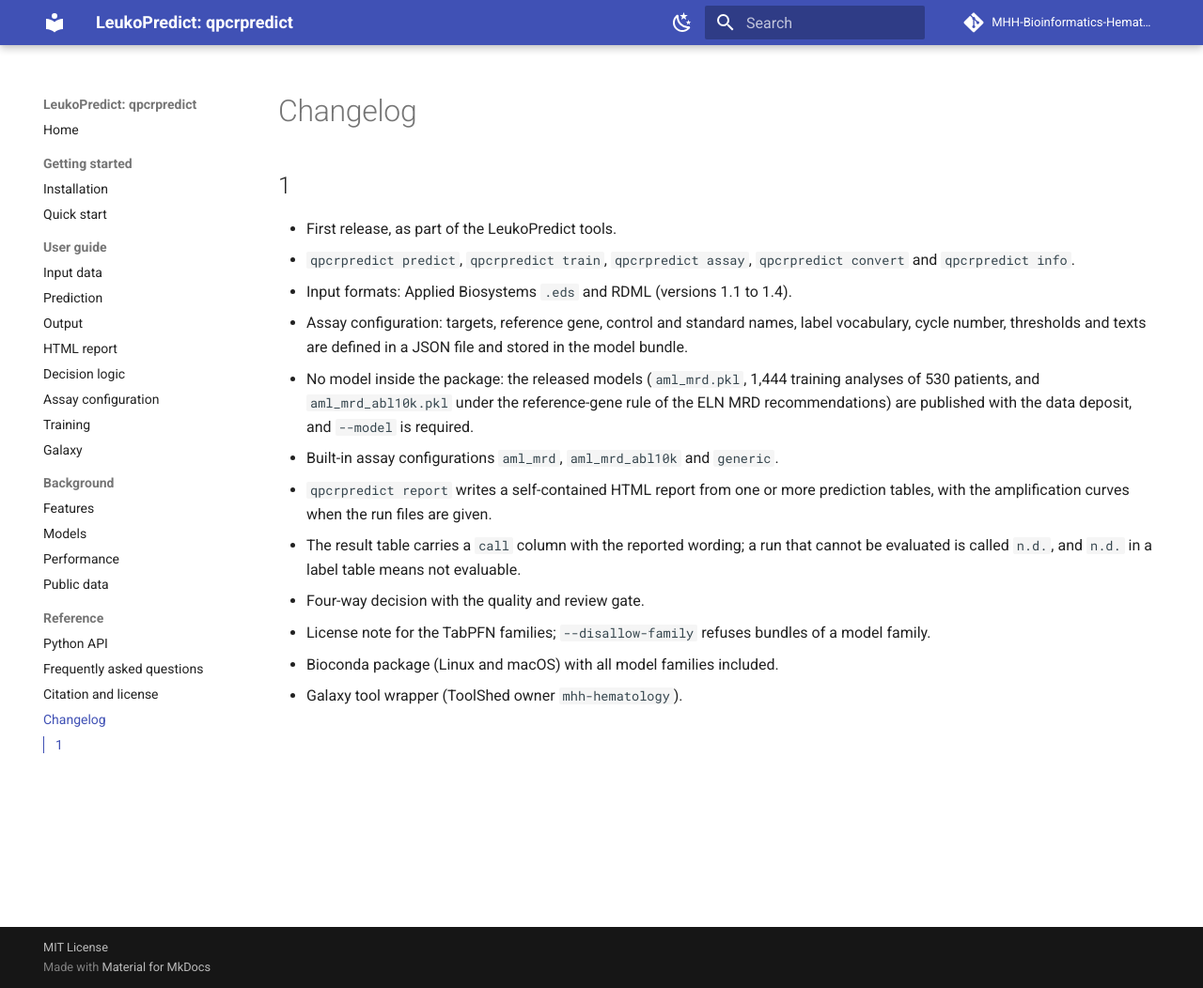
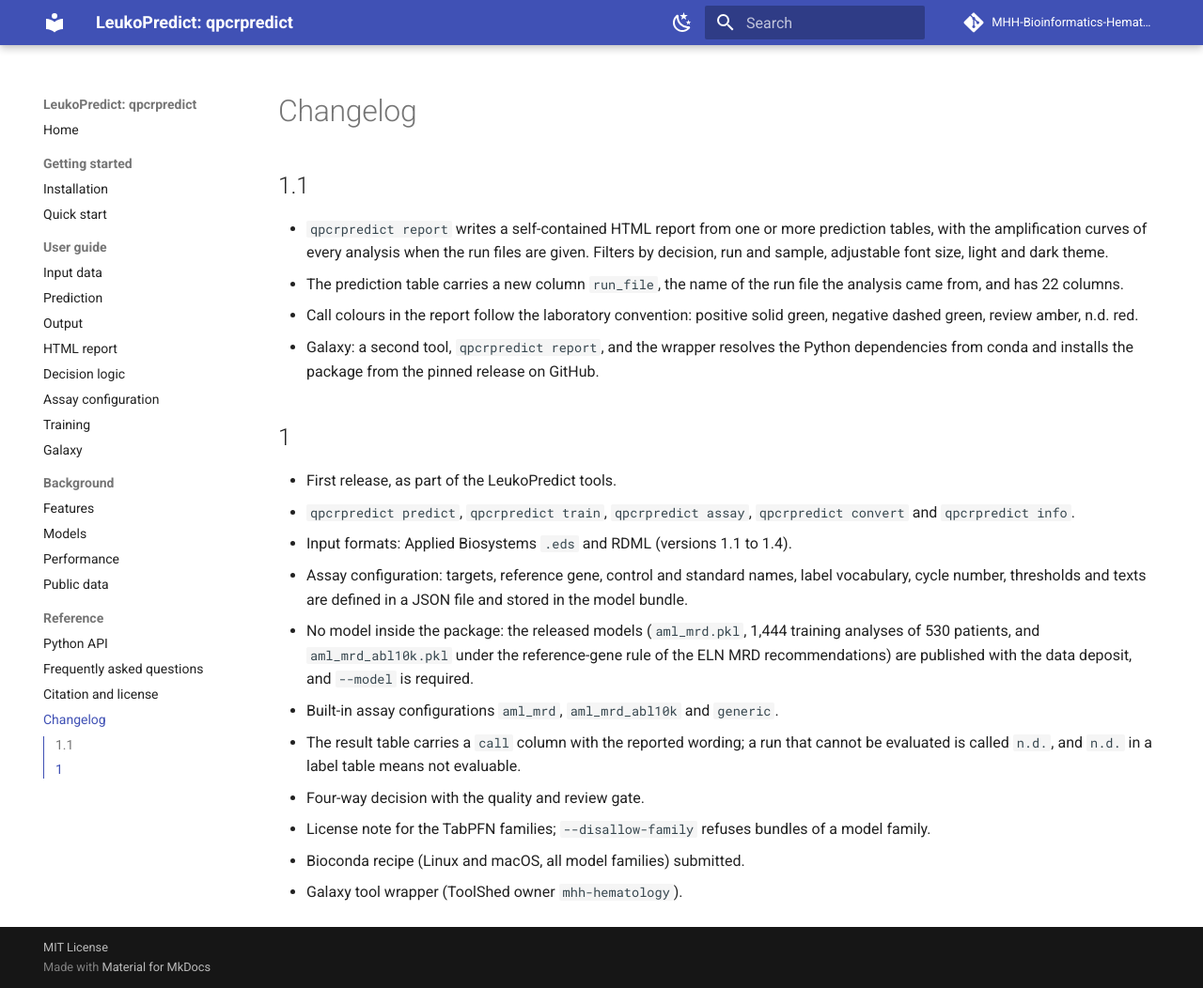
Before and after one commit to MHH-Bioinformatics-Hematology/qpcrpredict, an MkDocs documentation site: the page built from docs/changelog.md, in a window 1280 px wide and 1052 px high. Shown: the whole window at 94% size. Built offline with MkDocs 1.6.1 and Material for MkDocs 9.7.7, drawn with Linux system fonts in a browser that asks for light colours; comment, search, counter and statistics services are not loaded.

Commit message:
Version 1.1: HTML report, run_file column, call colours, Galaxy install from GitHub
Co-Authored-By: Claude Fable 5.1 <noreply@anthropic.com>

```diff
--- a/docs/changelog.md
+++ b/docs/changelog.md
@@ -1,4 +1,16 @@
 # Changelog
+
+## 1.1
+
+- `qpcrpredict report` writes a self-contained HTML report from one or more prediction tables,
+  with the amplification curves of every analysis when the run files are given. Filters by
+  decision, run and sample, adjustable font size, light and dark theme.
+- The prediction table carries a new column `run_file`, the name of the run file the analysis
+  came from, and has 22 columns.
+- Call colours in the report follow the laboratory convention: positive solid green, negative
+  dashed green, review amber, n.d. red.
+- Galaxy: a second tool, `qpcrpredict report`, and the wrapper resolves the Python dependencies
+  from conda and installs the package from the pinned release on GitHub.
 
 ## 1
 
@@ -9,9 +21,8 @@
   cycle number, thresholds and texts are defined in a JSON file and stored in the model bundle.
 - No model inside the package: the released models (`aml_mrd.pkl`, 1,444 training analyses of 530 patients, and `aml_mrd_abl10k.pkl` under the reference-gene rule of the ELN MRD recommendations) are published with the data deposit, and `--model` is required.
 - Built-in assay configurations `aml_mrd`, `aml_mrd_abl10k` and `generic`.
-- `qpcrpredict report` writes a self-contained HTML report from one or more prediction tables, with the amplification curves when the run files are given.
 - The result table carries a `call` column with the reported wording; a run that cannot be evaluated is called `n.d.`, and `n.d.` in a label table means not evaluable.
 - Four-way decision with the quality and review gate.
 - License note for the TabPFN families; `--disallow-family` refuses bundles of a model family.
-- Bioconda package (Linux and macOS) with all model families included.
+- Bioconda recipe (Linux and macOS, all model families) submitted.
 - Galaxy tool wrapper (ToolShed owner `mhh-hematology`).
--- a/pyproject.toml
+++ b/pyproject.toml
@@ -4,7 +4,7 @@ build-backend = "setuptools.build_meta"
 
 [project]
 name = "qpcrpredict"
-version = "1"
+version = "1.1"
 description = "Trained positive/negative calls from raw real-time PCR run files (.eds, .rdml), with released models for AML molecular MRD published separately. Part of the LeukoPredict tools."
 readme = "README.md"
 requires-python = ">=3.9"
--- a/src/qpcrpredict/__init__.py
+++ b/src/qpcrpredict/__init__.py
@@ -7,7 +7,7 @@ classifier gives the probability of a positive call; a quality and review gate t
 cannot be evaluated into an explicit 'na' (repeat) and ambiguous calls into 'review'. Targets,
 reference gene, control names and thresholds are defined in an assay configuration.
 """
-__version__ = "1"
+__version__ = "1.1"
 
 from .assay import Assay, load_assay, packaged_assays
 from .eds import parse_eds
```
Also changed, not shown: docs/galaxy.md (+3 -4 lines).
